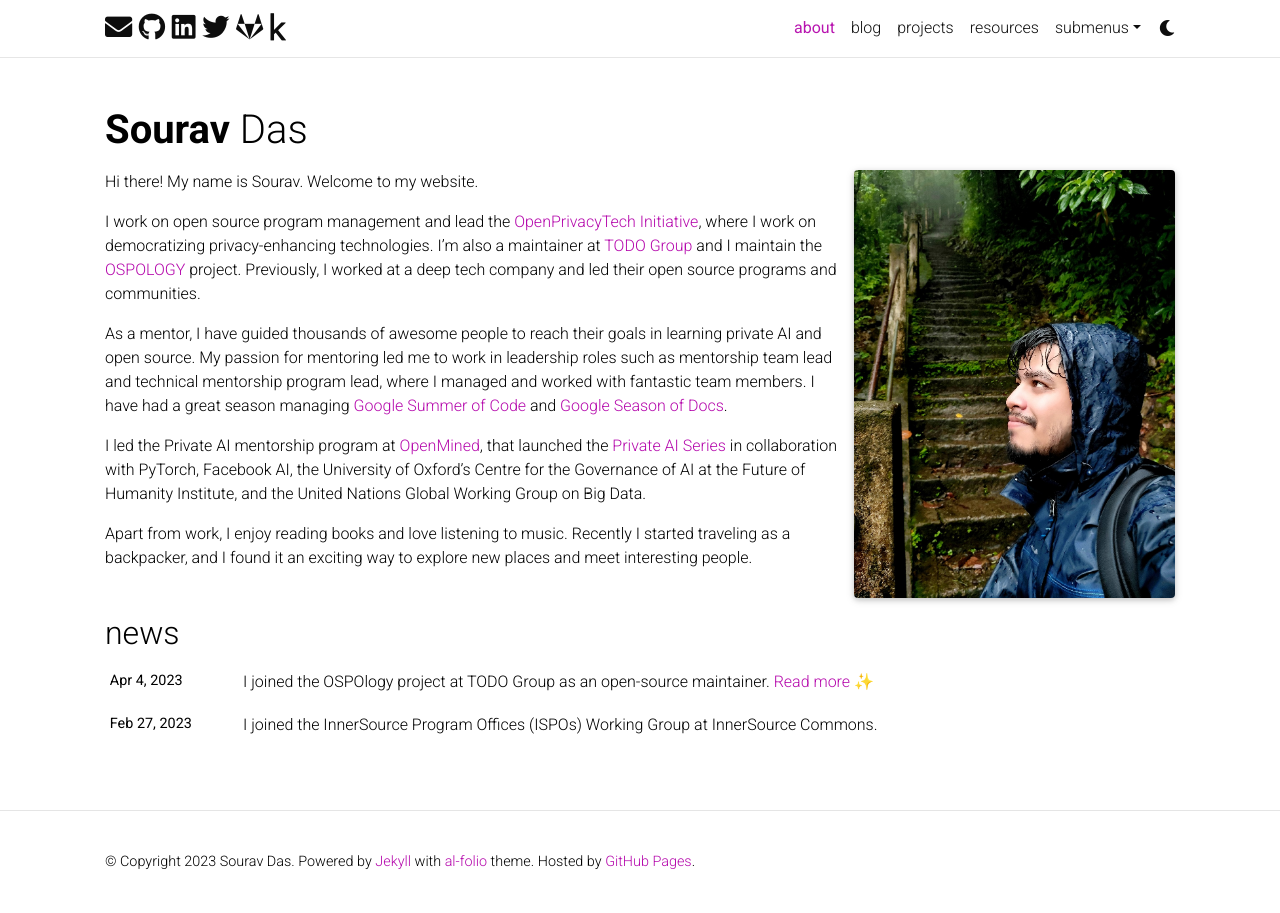
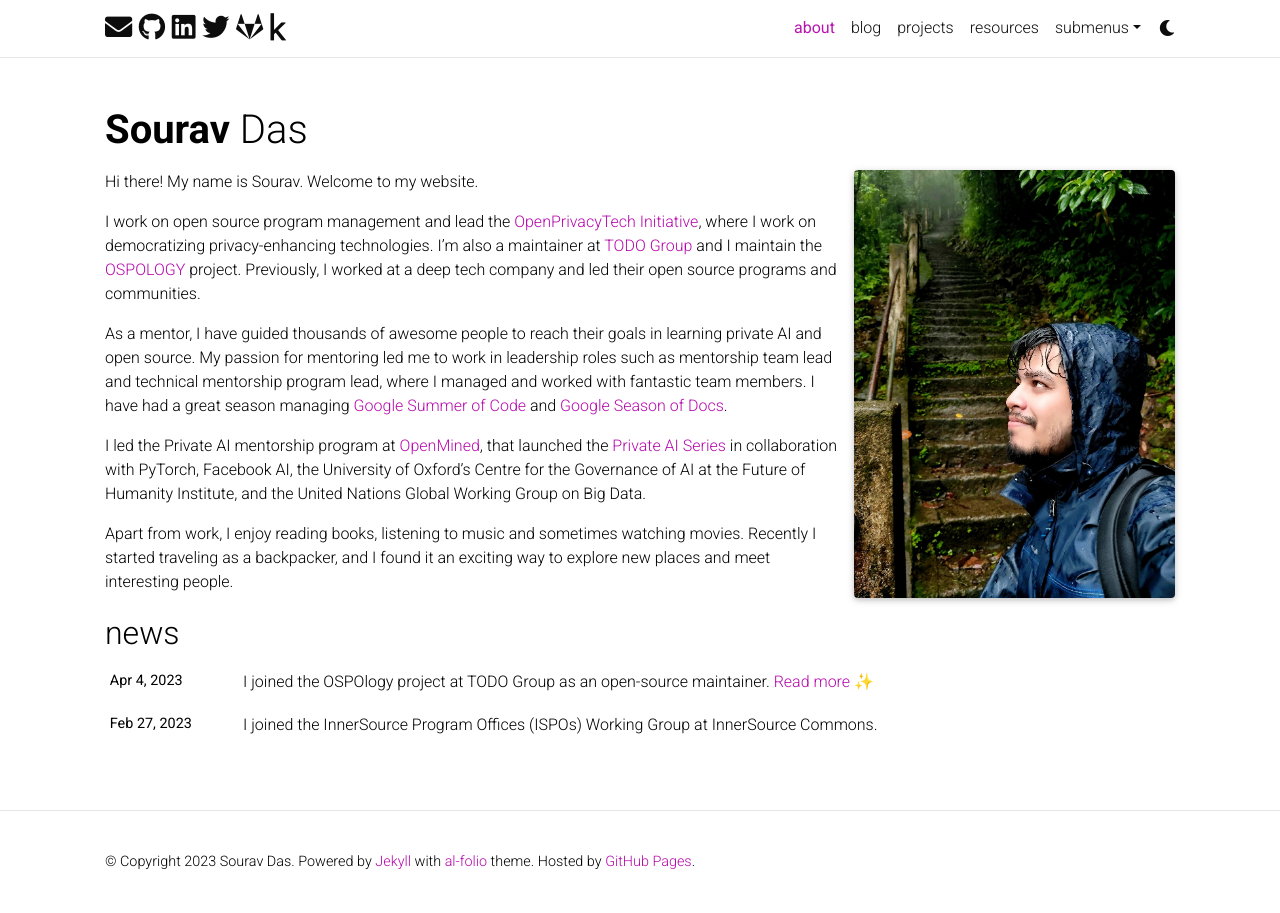
Before and after one commit to souravcipher/souravcipher.github.io, a Jekyll site: the page built from _pages/about.md, in a window 1280 px wide. Built offline with Jekyll 4.4.1, drawn with Linux system fonts in a browser that asks for light colours; full-size pictures stand in for the smaller copies a plugin makes; emoji names are drawn with the system emoji font; comment, search, counter and statistics services are not loaded; a style sheet for code colours, icons or effects is not loaded.

Commit message:
Update about.md

```diff
--- a/_pages/about.md
+++ b/_pages/about.md
@@ -27,4 +27,4 @@ As a mentor, I have guided thousands of awesome people to reach their goals in l
 
 I led the Private AI mentorship program at [OpenMined](https://openmined.org/), that launched the [Private AI Series](https://courses.openmined.org/) in collaboration with PyTorch, Facebook AI, the University of Oxford’s Centre for the Governance of AI at the Future of Humanity Institute, and the United Nations Global Working Group on Big Data.
 
-Apart from work, I enjoy reading books and love listening to music. Recently I started traveling as a backpacker, and I found it an exciting way to explore new places and meet interesting people.
+Apart from work, I enjoy reading books, listening to music and sometimes watching movies. Recently I started traveling as a backpacker, and I found it an exciting way to explore new places and meet interesting people.
```
